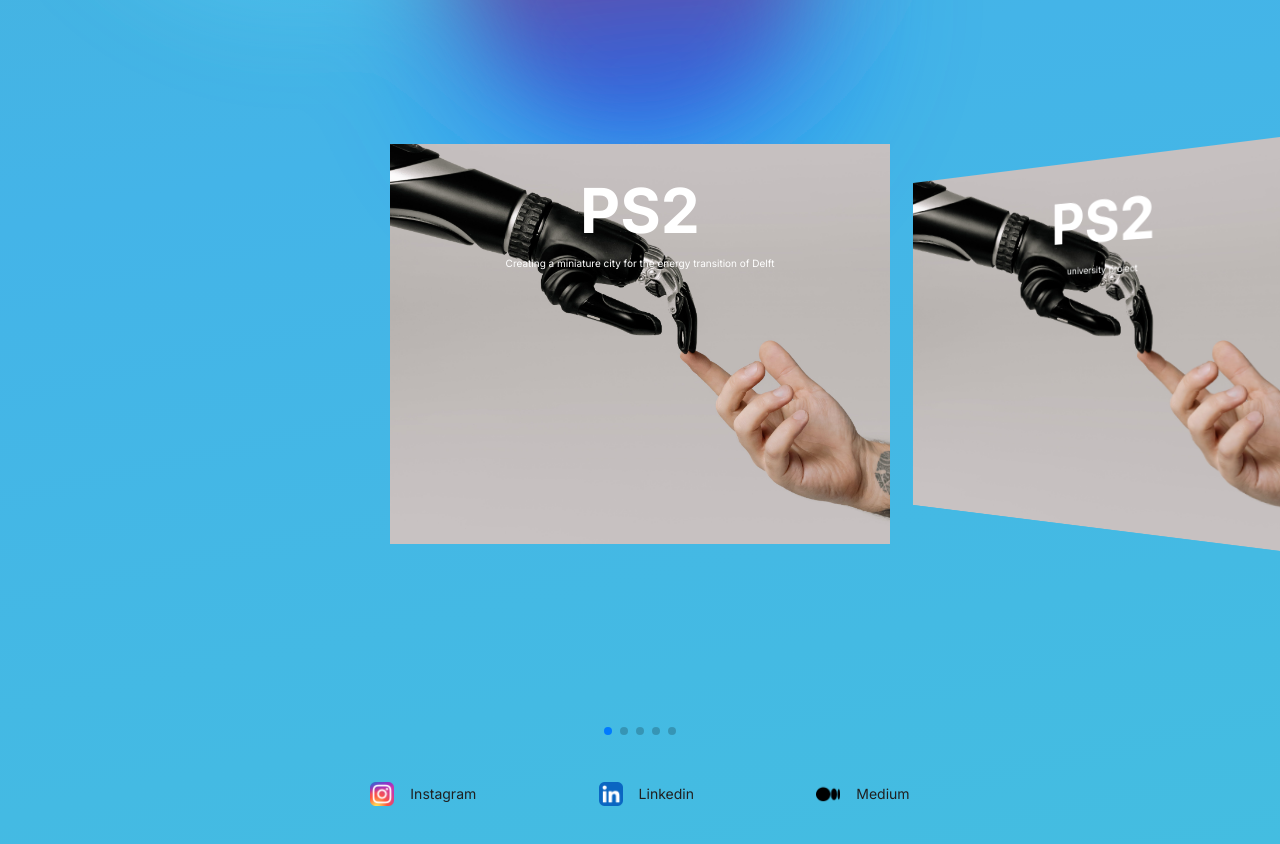
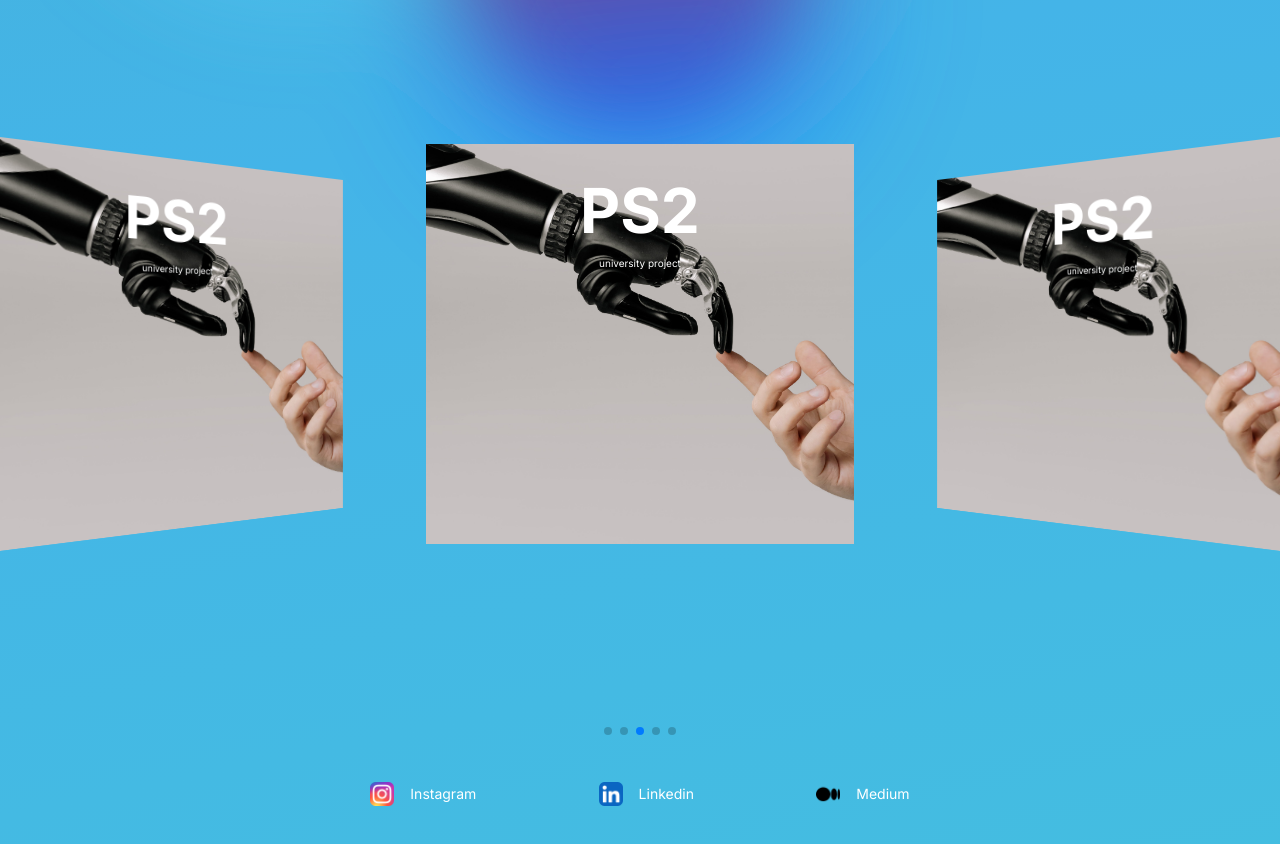
Before and after one commit to lemihai/Portfolio, a React (Create React App) app: page / in a window 1280 px wide. Shown: the part 920-1764 px from the top of the page. Built offline with nearby package versions, Linux system fonts and the light colour scheme.

Commit message:
dev 1.6.3
added favicon, began working on works page and modified the color and the font sizes

```diff
--- a/public/index.html
+++ b/public/index.html
@@ -24,7 +24,7 @@
       work correctly both with client-side routing and a non-root public URL.
       Learn how to configure a non-root public URL by running `npm run build`.
     -->
-    <title>React App</title>
+    <title>Mihai Butnariu UX</title>
   </head>
   <body>
     <noscript>You need to enable JavaScript to run this app.</noscript>
--- a/src/App.js
+++ b/src/App.js
@@ -25,8 +25,6 @@ import About from "./Pages/about/about";
 import "./gradient.scss";
 
 export default function App() {
-  // CIRCLE FOLLOWING MOUSE
-  // NOT WORKING
   return (
     <div className="body background-gradient">
       <GooFilter />
@@ -52,7 +50,6 @@ export default function App() {
           </Routes>
         </BrowserRouter>
         <Hero />
-        {/* <Carousel /> */}
         <CarouselB />
         <Footer />
       </main>
--- a/src/Global/components/nav.js
+++ b/src/Global/components/nav.js
@@ -1,12 +1,10 @@
 import { Link } from "react-router-dom";
-import { ReactComponent as Svg } from "../../Images/icons/Logo.svg";
+import logo from "../../Images/icons/Logo.png";
 
 export default function Nav() {
   return (
     <nav>
-      <div className="logo">
-        <img src="../../Images/icons/Logo.png" alt="logo" />
-      </div>
+      <img className="logo" src={logo} alt="logo" />
       <div>
         <Link to="/">home</Link>
         <Link to="/pages/work">work</Link>
--- a/src/Global/index.css
+++ b/src/Global/index.css
@@ -158,10 +158,10 @@ nav {
   font-size: 1.6rem;
   font-weight: 600;
   z-index: 100;
+  color: #fff;
 }
 
 .logo {
-  src: url(../Images/icons/Logo.png);
   height: 2.4rem;
   width: 2.4rem;
 }
@@ -200,7 +200,7 @@ footer a:link,
 a:visited {
   font-size: 1.4rem;
   text-decoration: none;
-  color: #202020;
+  color: #ffffff;
   display: flex;
   align-items: center;
   padding: 0.8rem;
--- a/src/Pages/main/components/aboutme.js
+++ b/src/Pages/main/components/aboutme.js
@@ -0,0 +1 @@
+import "../main.css";
--- a/src/Pages/main/components/carousel.js
+++ b/src/Pages/main/components/carousel.js
@@ -4,7 +4,6 @@ import { Tilt } from "react-tilt";
 
 import "@splidejs/react-splide/css";
 
-import "../main.css";
 //TILT SETUP
 
 const defaultOptions = {
--- a/src/Pages/main/components/carouselB.js
+++ b/src/Pages/main/components/carouselB.js
@@ -6,10 +6,13 @@ import "swiper/css";
 import "swiper/css/effect-coverflow";
 import "swiper/css/pagination";
 
+import "../main.css";
 import "../swiper.css";
 
 // import required modules
 import { EffectCoverflow, Pagination } from "swiper/modules";
+
+// Default options for Tilt.js
 
 const defaultOptions = {
   reverse: false, // reverse the tilt direction
@@ -26,11 +29,13 @@ const defaultOptions = {
 export default function CarouselB() {
   return (
     <div className="carousel-wrapper">
+      {/* the swiper and it's options//coult potentially move them as a const */}
       <Swiper
         effect={"coverflow"}
         grabCursor={true}
         centeredSlides={true}
         slidesPerView={"auto"}
+        initialSlide={2}
         coverflowEffect={{
           rotate: 50,
           stretch: 0,
@@ -42,6 +47,7 @@ export default function CarouselB() {
         modules={[EffectCoverflow, Pagination]}
         className="mySwiper"
       >
+        {/* swiper slide of the swiper carousel */}
         <SwiperSlide>
           <Tilt style={{ transform: `translateZ(0)` }} options={defaultOptions}>
             <div className="project-wrap ps2">
--- a/src/Pages/main/components/hero.js
+++ b/src/Pages/main/components/hero.js
@@ -1,4 +1,5 @@
 import hero from "../../../Images/hero/me.png";
+import "../main.css";
 
 export default function Hero() {
   return (
--- a/src/Pages/main/main.css
+++ b/src/Pages/main/main.css
@@ -4,7 +4,7 @@
 
 .hero-wrapper {
   height: 100vh;
-  width: 100vw;
+  width: 100%;
 
   display: flex;
   flex-direction: row;
@@ -31,5 +31,63 @@
 }
 
 /* **************** */
-/* PROJECTS SECTION */
+/* CAROUSEL SECTION */
 /* **************** */
+
+.carousel-wrapper {
+  height: 100vh;
+  overflow-x: hidden;
+}
+
+.swiper {
+  width: 100vw;
+  height: 100vh;
+  margin: 0rem;
+  display: flex;
+  align-items: center;
+  justify-content: center;
+}
+
+.swiper-wrapper {
+  align-items: center;
+}
+
+.swiper-slide {
+  display: flex;
+  justify-content: center;
+  align-items: center;
+  width: 40rem;
+  height: 40rem;
+  padding: 3.6rem;
+}
+
+.swiper-slide div {
+  width: 100%;
+}
+
+.project-wrap {
+  display: flex;
+  align-items: center;
+  flex-direction: column;
+  gap: 1.6rem;
+  padding: 3.6rem;
+  height: 40rem;
+  width: 100%;
+  color: #fff;
+}
+
+.project-title {
+  font-size: 6.2rem;
+  font-weight: 700;
+  font-size: 6.2rem;
+}
+
+.ps2 {
+  background-image: url("../../Images/grad.jpg");
+  background-size: cover;
+  z-index: 3;
+}
+
+/* **************** */
+/* ABOUT ME SECTION */
+/* **************** */
--- a/src/Pages/work/work.css
+++ b/src/Pages/work/work.css
@@ -0,0 +1,25 @@
+.work {
+  display: flex;
+  flex-direction: column;
+  gap: 8rem;
+  padding: 6vw 12.8rem 0vw 12.8rem;
+  height: 100%;
+  color: #fff;
+}
+
+.work-header {
+  /* ***** The 12.8 rem header doesn't look bad and I might use it actually. jsut not here */
+  /* font-size: 12.8rem; */
+  display: flex;
+  flex-direction: column;
+
+  gap: 2rem;
+}
+
+.work-title {
+  font-size: 4rem;
+}
+
+.work-text {
+  font-size: 3.2rem;
+}
--- a/src/Pages/work/work.js
+++ b/src/Pages/work/work.js
@@ -1,3 +1,30 @@
+import "./work.css";
+
 export default function Work() {
-  return <div>hello</div>;
+  return (
+    <main className="work">
+      <div className="work-header">
+        <h1 className="work-title">Check out my work</h1>
+        <p className="work-text">
+          I have projects in programming, design and research
+        </p>
+      </div>
+      <div className="work-wrap">
+        <div className="work-controls-wrap">
+          <button className="work-button">design</button>
+          <button className="work-button">programming</button>
+          <button className="work-button">research</button>
+          <button className="work-button">Personal</button>
+        </div>
+        <div className="work-projects-wrap">
+          <div className="work-project">test</div>
+          <div className="work-project">test</div>
+          <div className="work-project">test</div>
+          <div className="work-project">test</div>
+          <div className="work-project">test</div>
+          <div className="work-project">test</div>
+        </div>
+      </div>
+    </main>
+  );
 }
--- a/src/gradient.scss
+++ b/src/gradient.scss
@@ -71,6 +71,7 @@
     height: 100%;
     position: relative;
     z-index: -1;
+
     // z-index: -2;
   }
 
```
Also changed, not shown: 1 other file (tests, documents, lock files or other folders).
